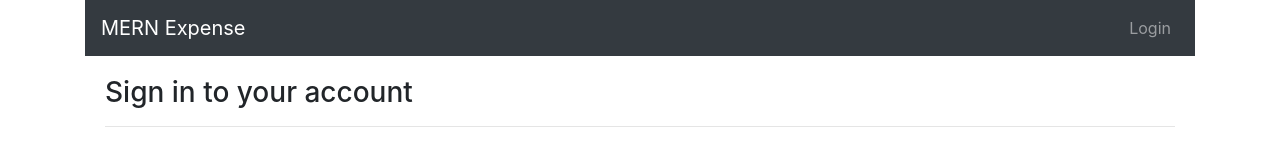
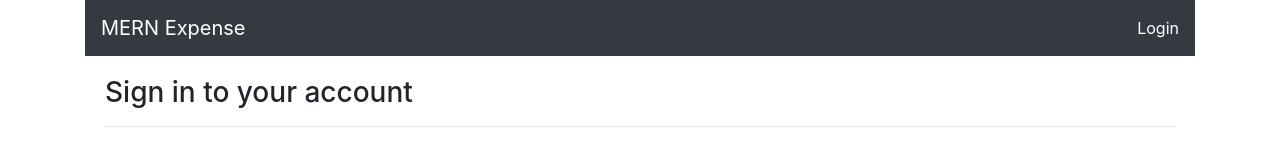
Before and after one commit to abolkog/mern-expense-app, a React (Create React App) app in the folder client/: page /login in a window 1280 px wide. Shown: the top 141 px of the page. Built offline with nearby package versions, Linux system fonts and the light colour scheme.

Commit message:
Fixing Navbar links

```diff
--- a/client/src/components/NavBar.js
+++ b/client/src/components/NavBar.js
@@ -4,7 +4,6 @@ import {
   Collapse,
   Navbar,
   NavbarToggler,
-  NavbarBrand,
   Nav,
   NavItem,
   NavLink,
@@ -13,6 +12,7 @@ import {
   DropdownMenu,
   DropdownItem
 } from 'reactstrap';
+import { Link } from 'react-router-dom';
 import { logUserOut } from '../actions/auth_actions';
 
 class NavBarComponent extends Component {
@@ -69,7 +69,9 @@ class NavBarComponent extends Component {
 
     return (
       <NavItem>
-        <NavLink href="/login">Login</NavLink>
+        <Link style={{ color: '#fff' }} to="/login">
+          Login
+        </Link>
       </NavItem>
     );
   }
@@ -78,7 +80,9 @@ class NavBarComponent extends Component {
     return (
       <div>
         <Navbar color="dark" dark expand="md">
-          <NavbarBrand href="/">MERN Expense</NavbarBrand>
+          <Link className="navbar-brand" to="/">
+            MERN Expense
+          </Link>
           <NavbarToggler onClick={this.toggle} />
           <Collapse isOpen={this.state.isOpen} navbar>
             <Nav className="ml-auto" navbar>
```
